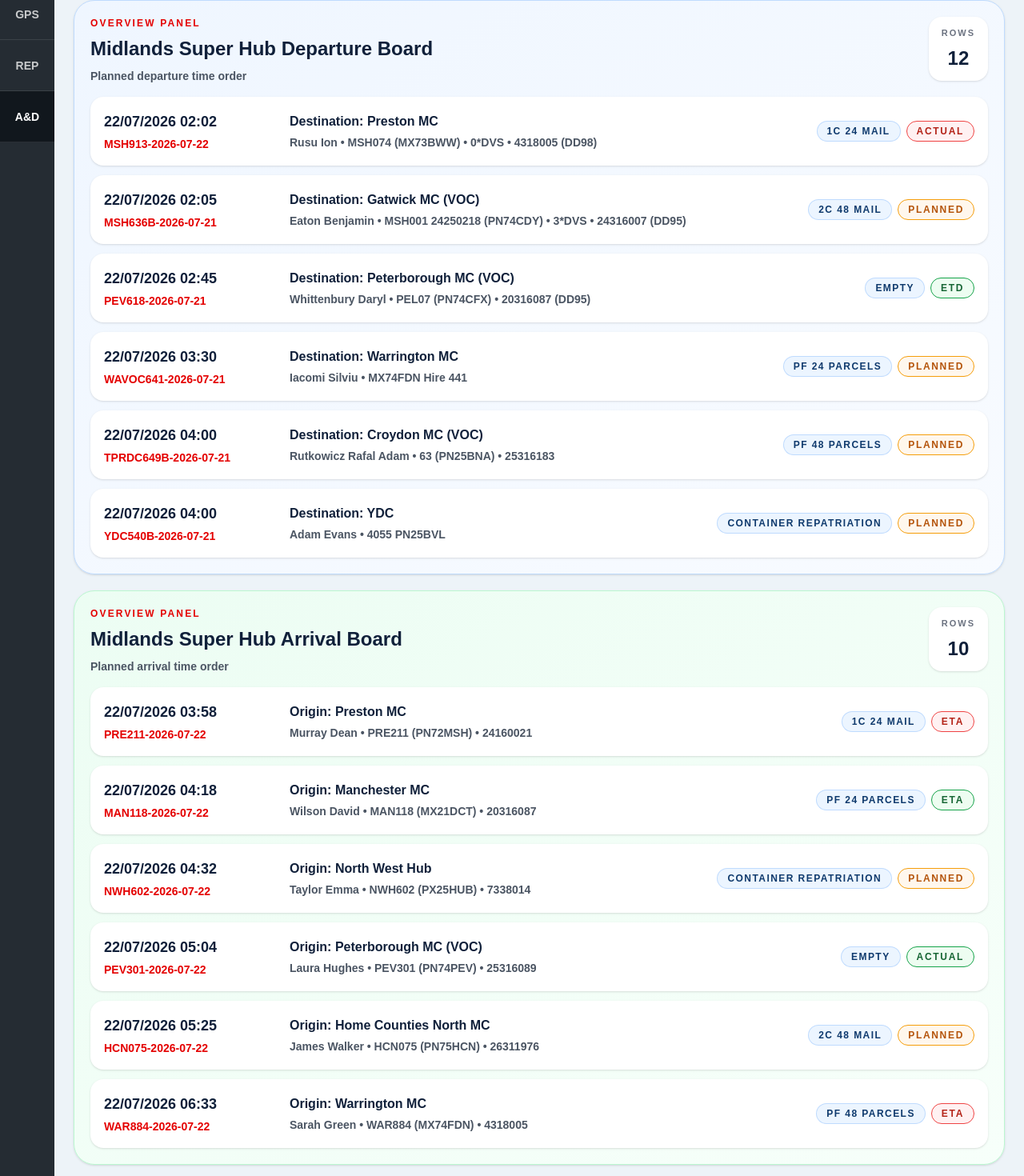
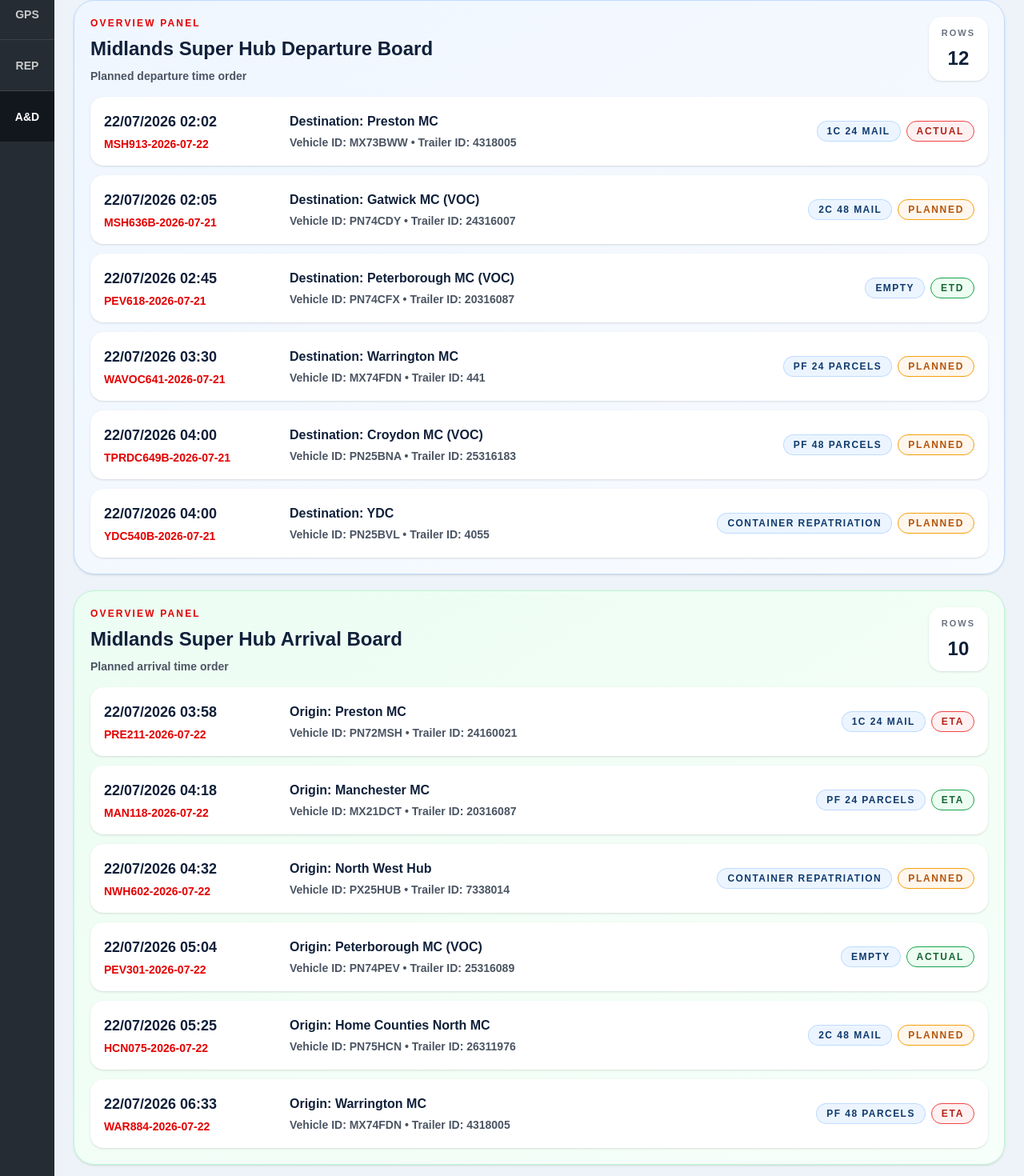
Before and after one commit to acannon76/rugby-league-supporter-web, a Next.js app: page /internal/app-ideas/link-message-mock/arrivals-departures in a window 1280 px wide. Shown: the part 590-2060 px from the top of the page at 80% size. Built offline with nearby package versions, Linux system fonts and the light colour scheme.

Commit message:
arrival and departure added

```diff
--- a/src/app/internal/app-ideas/link-message-mock/mockOfficeData.ts
+++ b/src/app/internal/app-ideas/link-message-mock/mockOfficeData.ts
@@ -52,7 +52,7 @@ export const arrivalDepartureRows: ArrivalDepartureRow[] = [
     arrivalDateTime: "22/07/2026 15:53",
     arrivalStatus: "ETA",
     jobReference: "MSH913-2026-07-22",
-    resources: "Rusu Ion • MSH074 (MX73BWW) • 0*DVS • 4318005 (DD98)",
+    resources: "Vehicle ID: MX73BWW • Trailer ID: 4318005",
     traffic: trafficOptions[0],
     delay: "+00:14",
   },
@@ -64,7 +64,7 @@ export const arrivalDepartureRows: ArrivalDepartureRow[] = [
     arrivalDateTime: "22/07/2026 04:45",
     arrivalStatus: "Planned",
     jobReference: "MSH636B-2026-07-21",
-    resources: "Eaton Benjamin • MSH001 24250218 (PN74CDY) • 3*DVS • 24316007 (DD95)",
+    resources: "Vehicle ID: PN74CDY • Trailer ID: 24316007",
     traffic: trafficOptions[1],
     delay: "00:00",
   },
@@ -76,7 +76,7 @@ export const arrivalDepartureRows: ArrivalDepartureRow[] = [
     arrivalDateTime: "22/07/2026 04:25",
     arrivalStatus: "ETA",
     jobReference: "PEV618-2026-07-21",
-    resources: "Whittenbury Daryl • PEL07 (PN74CFX) • 20316087 (DD95)",
+    resources: "Vehicle ID: PN74CFX • Trailer ID: 20316087",
     traffic: trafficOptions[2],
     delay: "-00:03",
   },
@@ -88,7 +88,7 @@ export const arrivalDepartureRows: ArrivalDepartureRow[] = [
     arrivalDateTime: "22/07/2026 06:05",
     arrivalStatus: "Planned",
     jobReference: "WAVOC641-2026-07-21",
-    resources: "Iacomi Silviu • MX74FDN Hire 441",
+    resources: "Vehicle ID: MX74FDN • Trailer ID: 441",
     traffic: trafficOptions[3],
     delay: "00:00",
   },
@@ -100,7 +100,7 @@ export const arrivalDepartureRows: ArrivalDepartureRow[] = [
     arrivalDateTime: "22/07/2026 06:30",
     arrivalStatus: "Planned",
     jobReference: "TPRDC649B-2026-07-21",
-    resources: "Rutkowicz Rafal Adam • 63 (PN25BNA) • 25316183",
+    resources: "Vehicle ID: PN25BNA • Trailer ID: 25316183",
     traffic: trafficOptions[4],
     delay: "00:00",
   },
@@ -112,7 +112,7 @@ export const arrivalDepartureRows: ArrivalDepartureRow[] = [
     arrivalDateTime: "22/07/2026 06:15",
     arrivalStatus: "Planned",
     jobReference: "YDC540B-2026-07-21",
-    resources: "Adam Evans • 4055 PN25BVL",
+    resources: "Vehicle ID: PN25BVL • Trailer ID: 4055",
     traffic: trafficOptions[5],
     delay: "00:00",
   },
@@ -124,7 +124,7 @@ export const arrivalDepartureRows: ArrivalDepartureRow[] = [
     arrivalDateTime: "22/07/2026 05:45",
     arrivalStatus: "Planned",
     jobReference: "TPRDC653-2026-07-22",
-    resources: "Azevedo Freitas Joao Anastacio • 43 (PN25BWA) • 25316177 (DD95)",
+    resources: "Vehicle ID: PN25BWA • Trailer ID: 25316177",
     traffic: trafficOptions[0],
     delay: "00:00",
   },
@@ -136,7 +136,7 @@ export const arrivalDepartureRows: ArrivalDepartureRow[] = [
     arrivalDateTime: "22/07/2026 08:45",
     arrivalStatus: "Planned",
     jobReference: "MSH014A-2026-07-22",
-    resources: "Selwood Andy • MSH043 24250254 (PN74CHC) • 3*DVS • 26316023",
+    resources: "Vehicle ID: PN74CHC • Trailer ID: 26316023",
     traffic: trafficOptions[1],
     delay: "00:00",
   },
@@ -148,7 +148,7 @@ export const arrivalDepartureRows: ArrivalDepartureRow[] = [
     arrivalDateTime: "22/07/2026 10:08",
     arrivalStatus: "Actual",
     jobReference: "MSH113B-2026-07-22",
-    resources: "Henry Trevor Alan • ATH21 20250020 (PN70BLZ) • 1318078 (DD98)",
+    resources: "Vehicle ID: PN70BLZ • Trailer ID: 1318078",
     traffic: trafficOptions[2],
     delay: "-00:06",
   },
@@ -160,7 +160,7 @@ export const arrivalDepartureRows: ArrivalDepartureRow[] = [
     arrivalDateTime: "22/07/2026 08:45",
     arrivalStatus: "Planned",
     jobReference: "MSH021-2026-07-22",
-    resources: "Barrett Duncan • MSH021 (PO75YXH) • 26316006",
+    resources: "Vehicle ID: PO75YXH • Trailer ID: 26316006",
     traffic: trafficOptions[3],
     delay: "00:00",
   },
@@ -172,7 +172,7 @@ export const arrivalDepartureRows: ArrivalDepartureRow[] = [
     arrivalDateTime: "22/07/2026 10:24",
     arrivalStatus: "ETA",
     jobReference: "VOC155-2026-07-22",
-    resources: "Jones Sarah • PE68UHD • Trailer 7338014",
+    resources: "Vehicle ID: PE68UHD • Trailer ID: 7338014",
     traffic: trafficOptions[4],
     delay: "+00:08",
   },
@@ -184,7 +184,7 @@ export const arrivalDepartureRows: ArrivalDepartureRow[] = [
     arrivalDateTime: "22/07/2026 09:58",
     arrivalStatus: "ETA",
     jobReference: "NWH254-2026-07-22",
-    resources: "Cannon Andrew • PE68UHD • Trailer 7338014",
+    resources: "Vehicle ID: PE68UHD • Trailer ID: 7338014",
     traffic: trafficOptions[5],
     delay: "+00:05",
   },
@@ -199,7 +199,7 @@ export const arrivalBoardRows: ArrivalDepartureRow[] = [
     arrivalDateTime: "22/07/2026 03:58",
     arrivalStatus: "ETA",
     jobReference: "PRE211-2026-07-22",
-    resources: "Murray Dean • PRE211 (PN72MSH) • 24160021",
+    resources: "Vehicle ID: PN72MSH • Trailer ID: 24160021",
     traffic: trafficOptions[0],
     delay: "+00:07",
   },
@@ -211,7 +211,7 @@ export const arrivalBoardRows: ArrivalDepartureRow[] = [
     arrivalDateTime: "22/07/2026 04:32",
     arrivalStatus: "Planned",
     jobReference: "NWH602-2026-07-22",
-    resources: "Taylor Emma • NWH602 (PX25HUB) • 7338014",
+    resources: "Vehicle ID: PX25HUB • Trailer ID: 7338014",
     traffic: trafficOptions[5],
     delay: "00:00",
   },
@@ -223,7 +223,7 @@ export const arrivalBoardRows: ArrivalDepartureRow[] = [
     arrivalDateTime: "22/07/2026 04:18",
     arrivalStatus: "ETA",
     jobReference: "MAN118-2026-07-22",
-    resources: "Wilson David • MAN118 (MX21DCT) • 20316087",
+    resources: "Vehicle ID: MX21DCT • Trailer ID: 20316087",
     traffic: trafficOptions[3],
     delay: "-00:04",
   },
@@ -235,7 +235,7 @@ export const arrivalBoardRows: ArrivalDepartureRow[] = [
     arrivalDateTime: "22/07/2026 05:25",
     arrivalStatus: "Planned",
     jobReference: "HCN075-2026-07-22",
-    resources: "James Walker • HCN075 (PN75HCN) • 26311976",
+    resources: "Vehicle ID: PN75HCN • Trailer ID: 26311976",
     traffic: trafficOptions[1],
     delay: "00:00",
   },
@@ -247,7 +247,7 @@ export const arrivalBoardRows: ArrivalDepartureRow[] = [
     arrivalDateTime: "22/07/2026 05:04",
     arrivalStatus: "Actual",
     jobReference: "PEV301-2026-07-22",
-    resources: "Laura Hughes • PEV301 (PN74PEV) • 25316089",
+    resources: "Vehicle ID: PN74PEV • Trailer ID: 25316089",
     traffic: trafficOptions[2],
     delay: "-00:09",
   },
@@ -259,7 +259,7 @@ export const arrivalBoardRows: ArrivalDepartureRow[] = [
     arrivalDateTime: "22/07/2026 06:33",
     arrivalStatus: "ETA",
     jobReference: "WAR884-2026-07-22",
-    resources: "Sarah Green • WAR884 (MX74FDN) • 4318005",
+    resources: "Vehicle ID: MX74FDN • Trailer ID: 4318005",
     traffic: trafficOptions[4],
     delay: "+00:11",
   },
@@ -271,7 +271,7 @@ export const arrivalBoardRows: ArrivalDepartureRow[] = [
     arrivalDateTime: "22/07/2026 06:58",
     arrivalStatus: "Planned",
     jobReference: "CRY902-2026-07-22",
-    resources: "Rachel Evans • CRY902 (PN70VOC) • 24316007",
+    resources: "Vehicle ID: PN70VOC • Trailer ID: 24316007",
     traffic: trafficOptions[0],
     delay: "00:00",
   },
@@ -283,7 +283,7 @@ export const arrivalBoardRows: ArrivalDepartureRow[] = [
     arrivalDateTime: "22/07/2026 07:54",
     arrivalStatus: "Planned",
     jobReference: "LON455-2026-07-22",
-    resources: "Barrett Duncan • LON455 (PO75YXH) • 26316006",
+    resources: "Vehicle ID: PO75YXH • Trailer ID: 26316006",
     traffic: trafficOptions[3],
     delay: "00:00",
   },
@@ -295,7 +295,7 @@ export const arrivalBoardRows: ArrivalDepartureRow[] = [
     arrivalDateTime: "22/07/2026 09:14",
     arrivalStatus: "ETA",
     jobReference: "BOU147-2026-07-22",
-    resources: "Selwood Andy • BOU147 (PN74CHC) • 26316023",
+    resources: "Vehicle ID: PN74CHC • Trailer ID: 26316023",
     traffic: trafficOptions[1],
     delay: "+00:05",
   },
@@ -307,7 +307,7 @@ export const arrivalBoardRows: ArrivalDepartureRow[] = [
     arrivalDateTime: "22/07/2026 08:20",
     arrivalStatus: "ETA",
     jobReference: "YDC611-2026-07-22",
-    resources: "Adam Evans • YDC611 (PN25BVL) • 4055",
+    resources: "Vehicle ID: PN25BVL • Trailer ID: 4055",
     traffic: trafficOptions[5],
     delay: "+00:03",
   },
```
